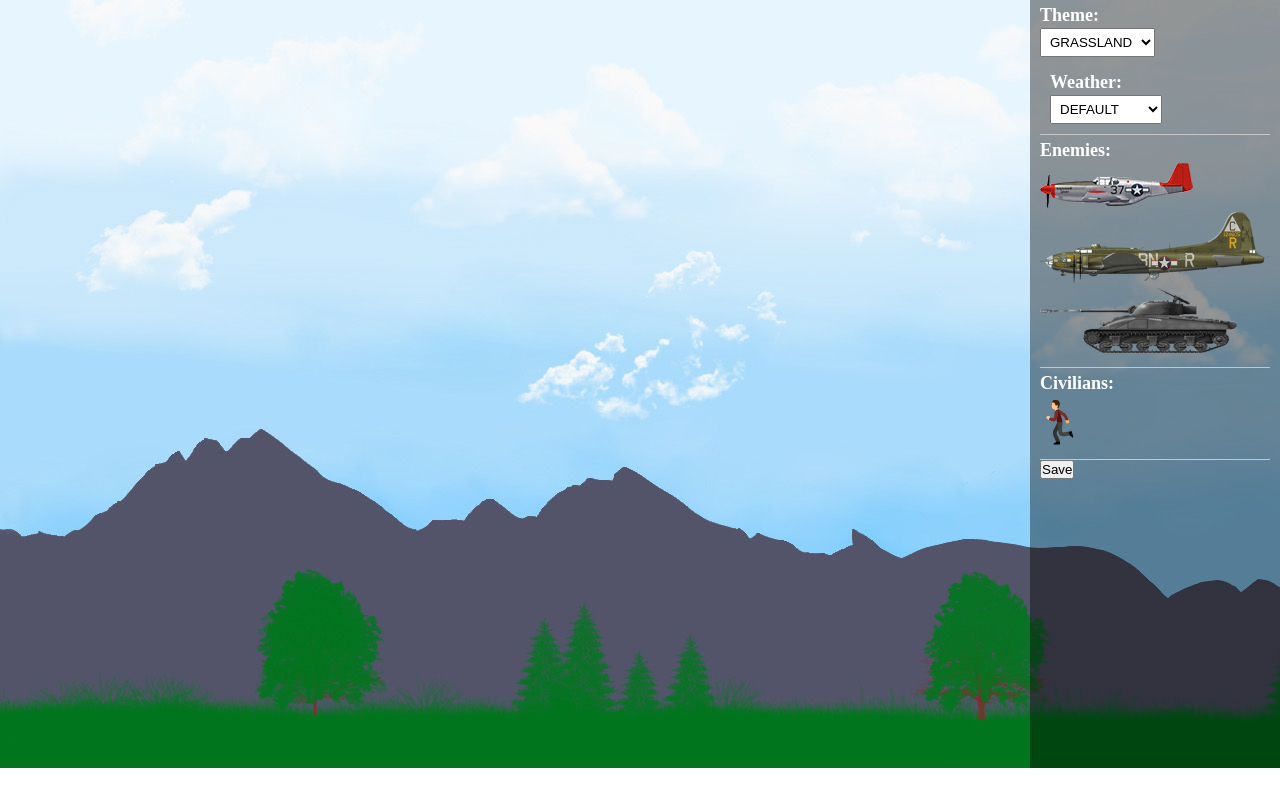
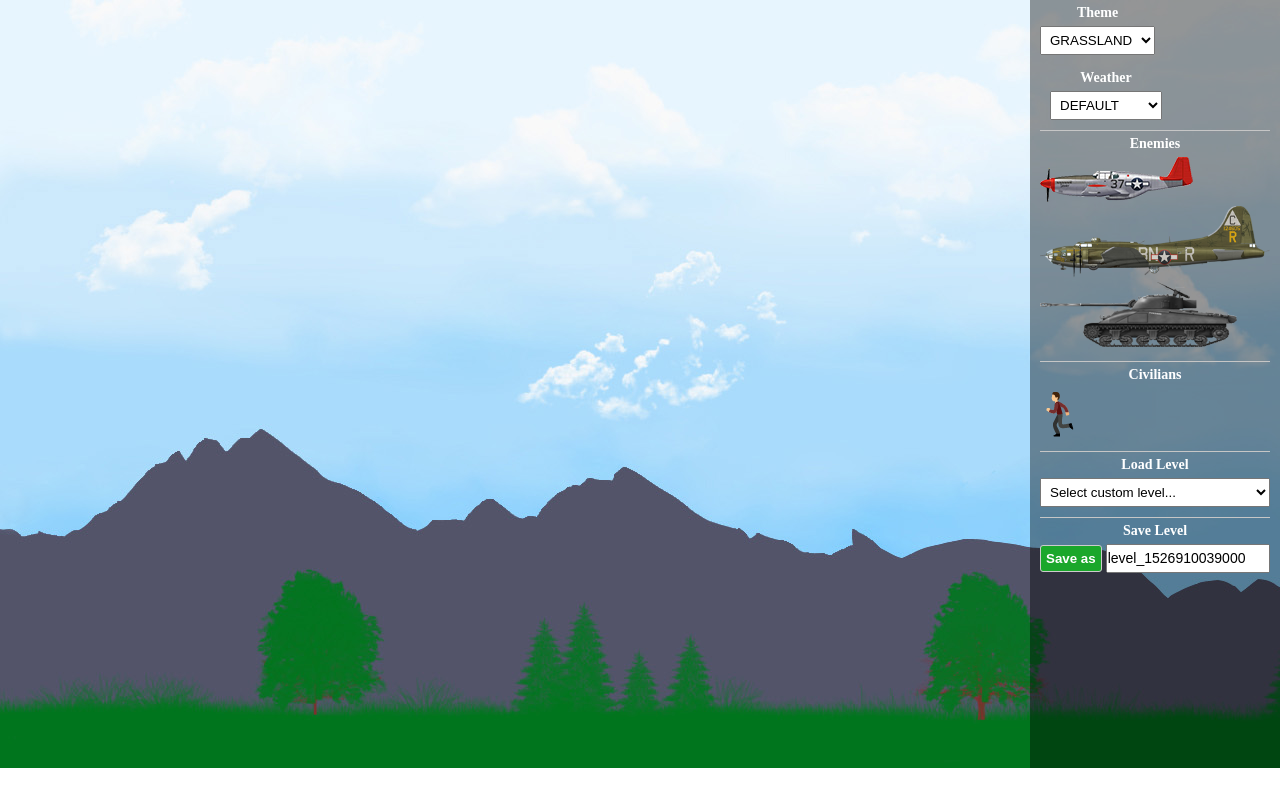
Before and after one commit to gryp17/JFighter, a website: page level-editor.html in a window 1280 px wide. Shown: the top 800 px of the page. Drawn offline with Linux system fonts and the light colour scheme.

Commit message:
Added the front end part of the save/load level functionalities

```diff
--- a/level-editor.html
+++ b/level-editor.html
@@ -9,10 +9,10 @@
 	<body>
 
 		<div id="container">
-			<div class="background-container">
+			<!-- editor background container -->
+			<div class="background-container"></div>
 
-			</div>
-
+			<!-- controls container -->
 			<div class="controls-container">
 				<div class="controls">
 
@@ -24,7 +24,7 @@
 							<!-- theme/background -->
 							<div class="item inline-block">
 								<div class="label">
-									Theme:
+									Theme
 								</div>
 								<select class="theme">
 									<option value="grassland">GRASSLAND</option>
@@ -36,7 +36,7 @@
 							<!-- weather effects -->
 							<div class="item inline-block">
 								<div class="label">
-									Weather:
+									Weather
 								</div>
 								<select class="weather">
 									<option value="default">DEFAULT</option>
@@ -51,7 +51,7 @@
 						<div class="section">
 							<div class="item">
 								<div class="label">
-									Enemies:
+									Enemies
 								</div>
 
 								<div class="game-object" data-object="Fighter" title="Fighter">
@@ -72,7 +72,7 @@
 						<div class="section">
 							<div class="item">
 								<div class="label">
-									Civilians:
+									Civilians
 								</div>
 
 								<div class="game-object" data-object="Civilian" title="Civilian">
@@ -81,11 +81,32 @@
 							</div>
 						</div>
 
-						<!-- level actions -->
-						<div class="section">
-							<button type="button" class="save-level-button">
-								Save
-							</button>
+						<!-- load level -->
+						<div class="section load-level">
+							<div class="item">
+								<div class="label">
+									Load Level
+								</div>
+								<select class="load-level" title="Load Level">
+									<option disabled="disabled" selected="selected" hidden="hidden">Select custom level...</option>
+									<option value="1234">level name</option>
+									<option value="5555123">another level name</option>
+									<option value="123421424">level_12345124</option>
+								</select>
+							</div>
+						</div>
+
+						<!-- save level -->
+						<div class="section save-level">
+							<div class="item">
+								<div class="label">
+									Save Level
+								</div>
+								<button type="button" class="save-level-button">
+									Save as
+								</button>
+								<input type="text" class="level-name" placeholder="Level Name"/>
+							</div>
 						</div>
 
 					</form>
--- a/level-editor/level-editor.js
+++ b/level-editor/level-editor.js
@@ -1,3 +1,8 @@
+/**
+ * Class that handles all level editor actions
+ * @param {Object} container
+ * @returns {LevelEditor}
+ */
 function LevelEditor(container) {
 	var self = this;
 
@@ -50,8 +55,14 @@ function LevelEditor(container) {
 		//on mouse move - move the dragged object to the mouse cursor position
 		this.container.mousemove(self.dragGameObject);
 
+		//on load level select change load the selected level
+		$(".load-level").change(self.loadLevel);
+
 		//on save button click get all objects and normalize their X and Y coordinates
 		$(".save-level-button").click(self.saveLevel);
+
+		//generate a random level name when the level editor loads
+		$(".level-name").val("level_"+new Date().getTime());
 
 	};
 
@@ -173,6 +184,20 @@ function LevelEditor(container) {
 	};
 
 	/**
+	 * Loads the selected level from the cookies
+	 */
+	this.loadLevel = function () {
+		var selectedLevel = $(this).val();
+		console.log(selectedLevel);
+
+		//TODO:
+		//load the data from the cookies
+		//set the correct weather and theme
+		//set the "save as" name as the current level name
+
+	};
+
+	/**
 	 * Get all games objects from the DOM and normalize their coordinates
 	 */
 	this.saveLevel = function () {
--- a/stylesheets/level-editor/level-editor.scss
+++ b/stylesheets/level-editor/level-editor.scss
@@ -1,6 +1,14 @@
 * {
 	margin: 0px;
 	padding: 0px;
+}
+
+:focus {
+	outline:none;
+}
+
+::-moz-focus-inner {
+	border: 0;
 }
 
 #container{
@@ -69,15 +77,15 @@
 					.label{
 						display: block;
 						margin-top: 5px;
-						margin-bottom: 2px;
-						font-size: 18px;
+						margin-bottom: 5px;
+						font-size: 14px;
 						font-weight: bold;
+						text-align: center
 					}
 
 					select{
 						padding: 5px;
 					}
-
 
 					.game-object{
 						display: inline-block;
@@ -88,6 +96,38 @@
 						}
 					}
 				}
+
+				&.load-level{
+
+					select{
+						width: 100%;
+					}
+
+				}
+
+				&.save-level{
+
+					.save-level-button{
+						padding: 5px;
+						border: solid 1px #cccccc;
+						color: #ffffff;
+						font-weight: bold;
+						border-radius: 3px;
+						cursor: pointer;
+						background-color: #1aa72b;
+
+
+						&:hover{
+							background-color: #10831e;
+						}
+					}
+
+					.level-name{
+						width: 160px;
+						height: 25px;
+						font-size: 14px;
+					}
+				}
 			}
 		}
 	}
```
Also changed, not shown: min/js/level-editor.js (+1 -1 lines), min/css/level-editor.css.
